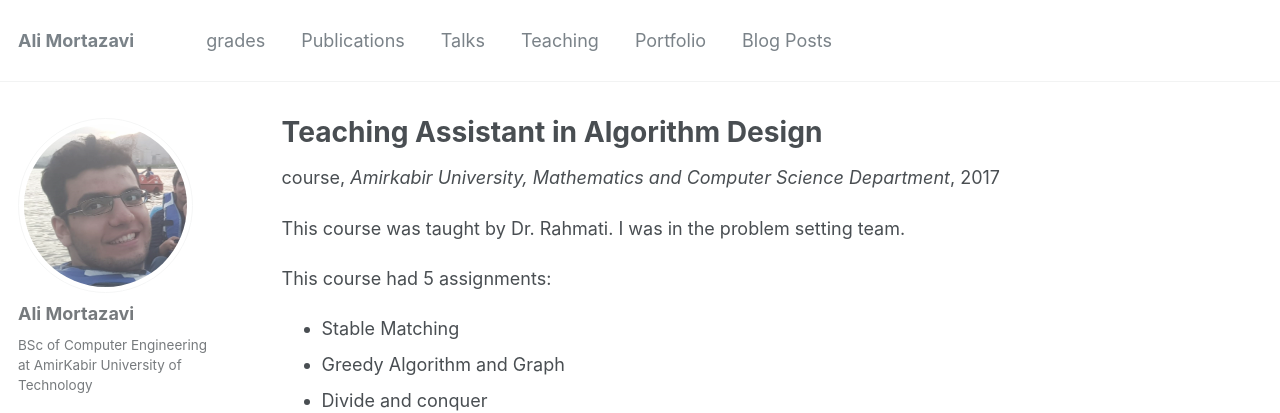
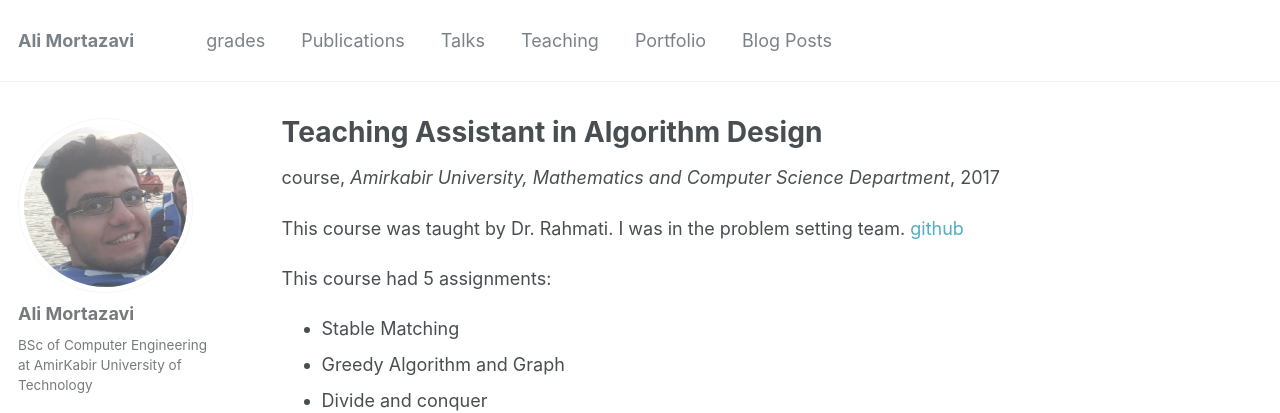
Before and after one commit to AliMorty/AliMorty.github.io, a Jekyll site: the page built from _teaching/2015-spring-teaching-2.md, in a window 1280 px wide and 977 px high. Shown: the top 413 px of the window. Built offline with Jekyll 4.4.1, drawn with Linux system fonts in a browser that asks for light colours; some web fonts are replaced.

Commit message:
Update 2015-spring-teaching-2.md

```diff
--- a/_teaching/2015-spring-teaching-2.md
+++ b/_teaching/2015-spring-teaching-2.md
@@ -8,7 +8,7 @@ date: 2017-01-01
 location: "Tehran, Iran"
 ---
 
-This course was taught by Dr. Rahmati. I was in the problem setting team.
+This course was taught by Dr. Rahmati. I was in the problem setting team. [github](https://github.com/AliMorty/2017-spring-algorithm-design-TA)
 
 This course had 5 assignments:
 * Stable Matching
```
